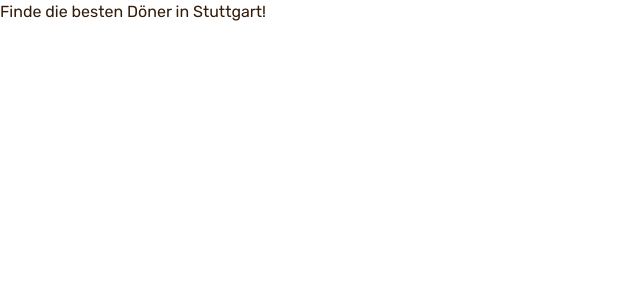
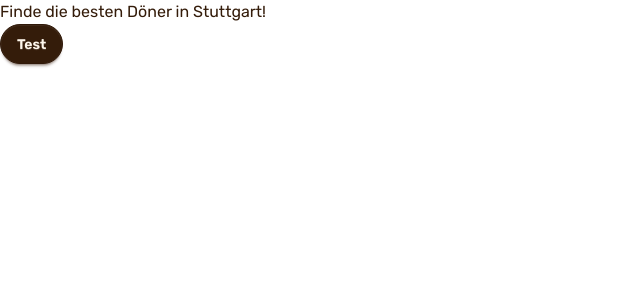
Before and after one commit to DonerGuideStuttgart/DonerGuide, a Next.js app in the folder frontend/: page / in a window 1280 px wide. Shown: the top 300 px of the page, without its empty margins (0-640 px from the left). Built offline with nearby package versions, Linux system fonts and the light colour scheme.

Commit message:
feat: add test button for styling

```diff
--- a/frontend/src/app/page.tsx
+++ b/frontend/src/app/page.tsx
@@ -1,8 +1,8 @@
-
 export default function Home() {
 	return (
 		<header>
 			<h1>Finde die besten Döner in Stuttgart!</h1>
+			<button className="btn btn-primary">Test</button>
 		</header>
 	)
 }
```
